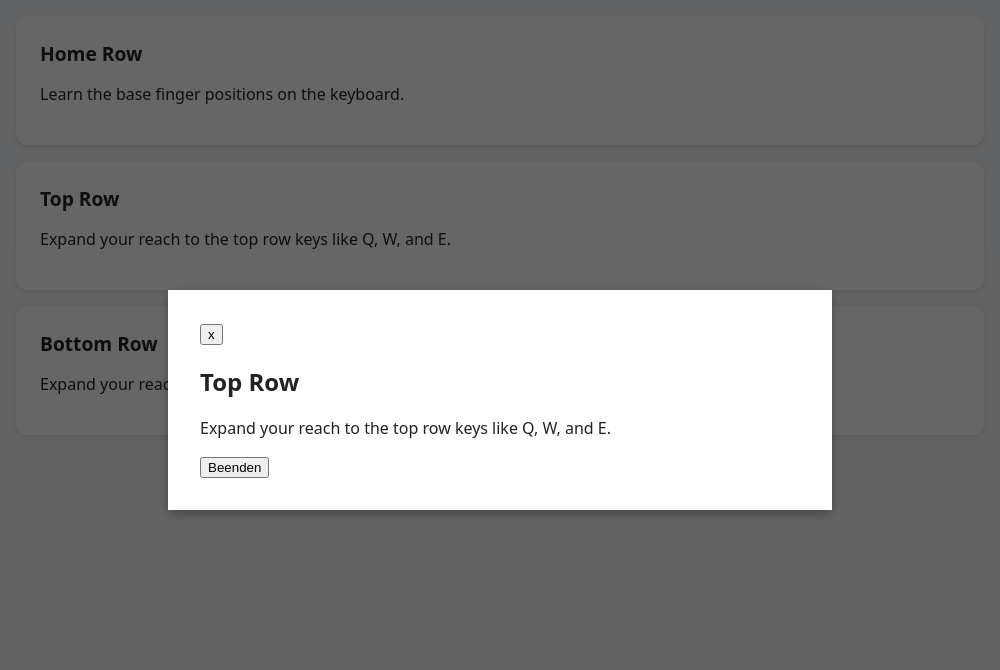
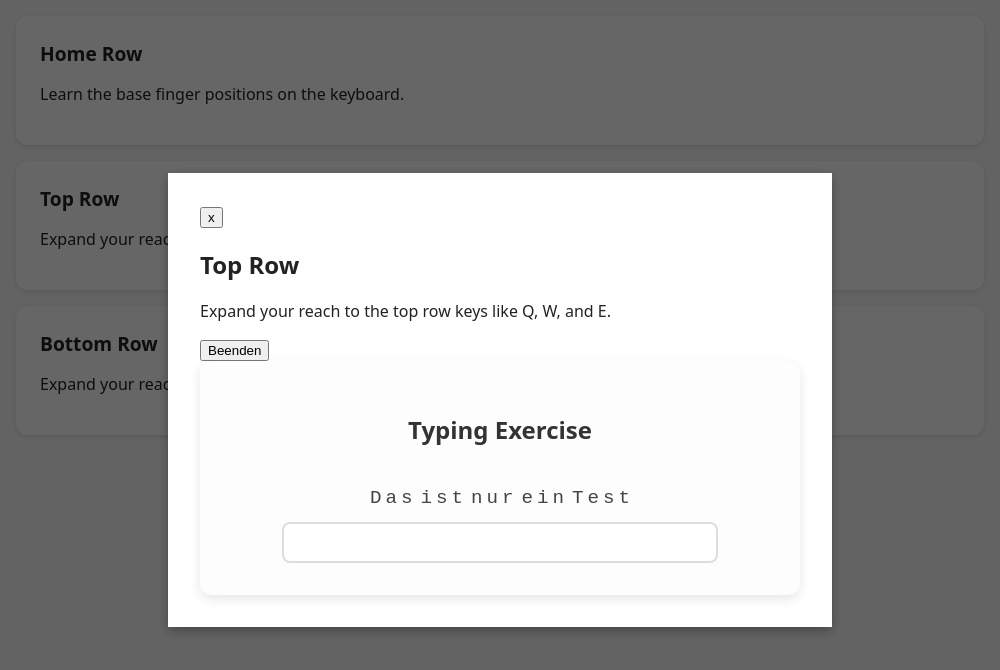
Before and after one commit to mgrosser3/sita, an Electron app: page src/index.html in a window 1000 px wide. Both pictures are taken after a click on the element 500 px from the left and 225 px from the top of the page. Drawn offline with Linux system fonts and the light colour scheme.

Commit message:
chore: first prototype of an typing exercise

```diff
--- a/main.js
+++ b/main.js
@@ -14,7 +14,7 @@ function createWindow() {
   });
 
   // Remove menu bar
-  win.setMenu(null);
+  // win.setMenu(null);
 
   // Load the index HTML file
   win.loadFile("src/index.html");
--- a/src/components/lesson-card.js
+++ b/src/components/lesson-card.js
@@ -1,4 +1,5 @@
 import { createModalWindow } from "../components/modal-window.js";
+import { createTypingExcercise } from "./typing-exercise.js";
 
 export function createLessonCard(lesson) {
   const card = document.createElement("div");
@@ -29,5 +30,7 @@ function startLesson(lesson) {
     <button id="close-btn">Beenden</button>
   `;
 
+  lessonDiv.appendChild(createTypingExcercise("Das ist nur ein Test"));
+
   createModalWindow(lessonDiv);
 }
--- a/src/components/typing-input-field.js
+++ b/src/components/typing-input-field.js
@@ -1,7 +1,58 @@
+/** Creates a input field with visible placeholder text.
+    The placholder text colors red if the input differs
+    from the exercise text. */
 export function createTypingInputField(text, onUpdate) {
-  const container = document.createElement(div);
+  const container = document.createElement("div");
+  container.classList.add("typing-input-field");
 
-  // TODO: Implement typing input field here!
+  const placeholder = document.createElement("div");
+  placeholder.classList.add("typing-placeholder");
+
+  // Span elements are used to change the color
+  // of the cahrs.
+  const spans = text.split("").map((char) => {
+    const span = document.createElement("span");
+    span.textContent = char;
+    placeholder.appendChild(span);
+    return span;
+  });
+
+  const input = document.createElement("input");
+  input.type = "text";
+  input.classList.add("typing-input");
+  input.setAttribute("maxlength", text.length);
+
+  input.addEventListener("input", () => {
+    const value = input.value.split("");
+    let correctCount = 0;
+
+    spans.forEach((span, index) => {
+      const char = value[index];
+
+      if (char == null) {
+        span.classList.remove("correct", "incorrect");
+      } else if (char === text[index]) {
+        span.classList.add("correct");
+        correctCount++;
+      } else {
+        span.classList.add("incorrect");
+        span.classList.add("correct");
+      }
+    });
+
+    // Call callback "onUpdate" with progress info
+    if (onUpdate) {
+      onUpdate({
+        value,
+        correctCount,
+        total: text.length,
+        finished: value.length === text.length,
+      });
+    }
+  });
+
+  container.appendChild(placeholder);
+  container.appendChild(input);
 
   return container;
 }
--- a/src/index.html
+++ b/src/index.html
@@ -3,6 +3,8 @@
   <head>
     <meta charset="UTF-8" />
     <link rel="stylesheet" href="./styles/main.css" />
+    <link rel="stylesheet" href="./styles/typing-exercise.css" />
+    <link rel="stylesheet" href="./styles/typing-input-field.css" />
     <title>SiTA</title>
   </head>
   <body>
--- /dev/null
+++ b/src/styles/typing-exercise.css
@@ -0,0 +1,16 @@
+.typing-exercise {
+  display: flex;
+  flex-direction: column;
+  align-items: center;
+  gap: 1rem;
+  padding: 2rem;
+  background: #fdfdfd;
+  border-radius: 12px;
+  box-shadow: 0 4px 12px rgba(0, 0, 0, 0.1);
+}
+
+.typing-exercise h2 {
+  font-size: 1.5rem;
+  font-weight: 600;
+  color: #333;
+}
--- /dev/null
+++ b/src/styles/typing-input-field.css
@@ -0,0 +1,49 @@
+.typing-input-field {
+  display: flex;
+  flex-direction: column;
+  align-items: center;
+  width: 100%;
+  max-width: 600px;
+}
+
+.typing-placeholder {
+  display: flex;
+  flex-wrap: wrap;
+  font-family: monospace;
+  font-size: 1.2rem;
+  margin-bottom: 0.5rem;
+  line-height: 2rem;
+  color: #444;
+}
+
+.typing-placeholder span {
+  padding: 0 2px;
+  transition:
+    color 0.2s ease,
+    background 0.2s ease;
+}
+
+.typing-placeholder span.correct {
+  color: green;
+}
+
+.typing-placeholder span.incorrect {
+  color: red;
+  text-decoration: underline;
+}
+
+.typing-input {
+  width: 100%;
+  max-width: 400px;
+  padding: 0.6rem 1rem;
+  border: 2px solid #ddd;
+  border-radius: 8px;
+  font-size: 1rem;
+  font-family: monospace;
+}
+
+.typing-input:focus {
+  outline: none;
+  border-color: #007acc;
+  box-shadow: 0 0 0 2px rgba(0, 122, 204, 0.2);
+}
```
